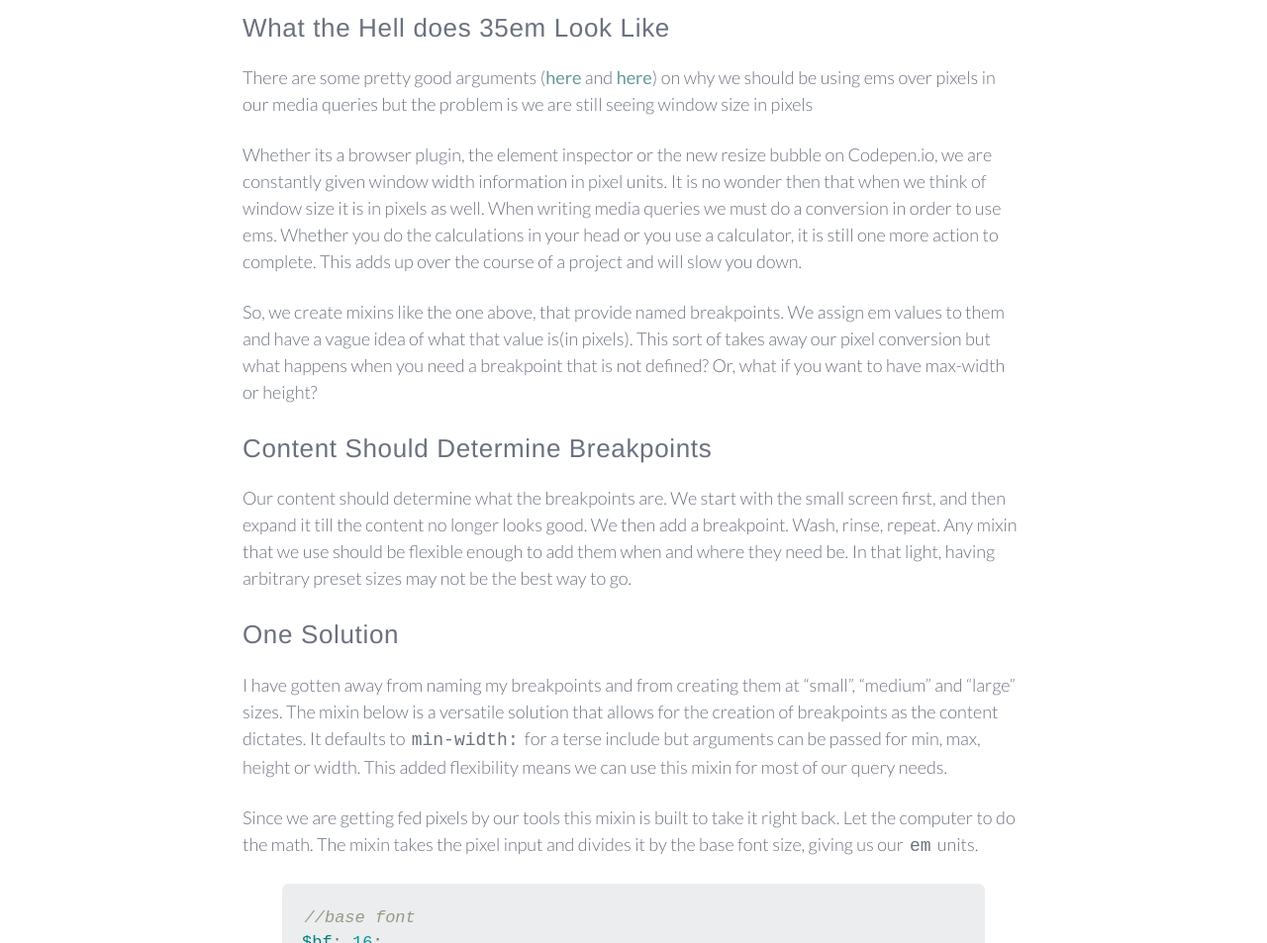
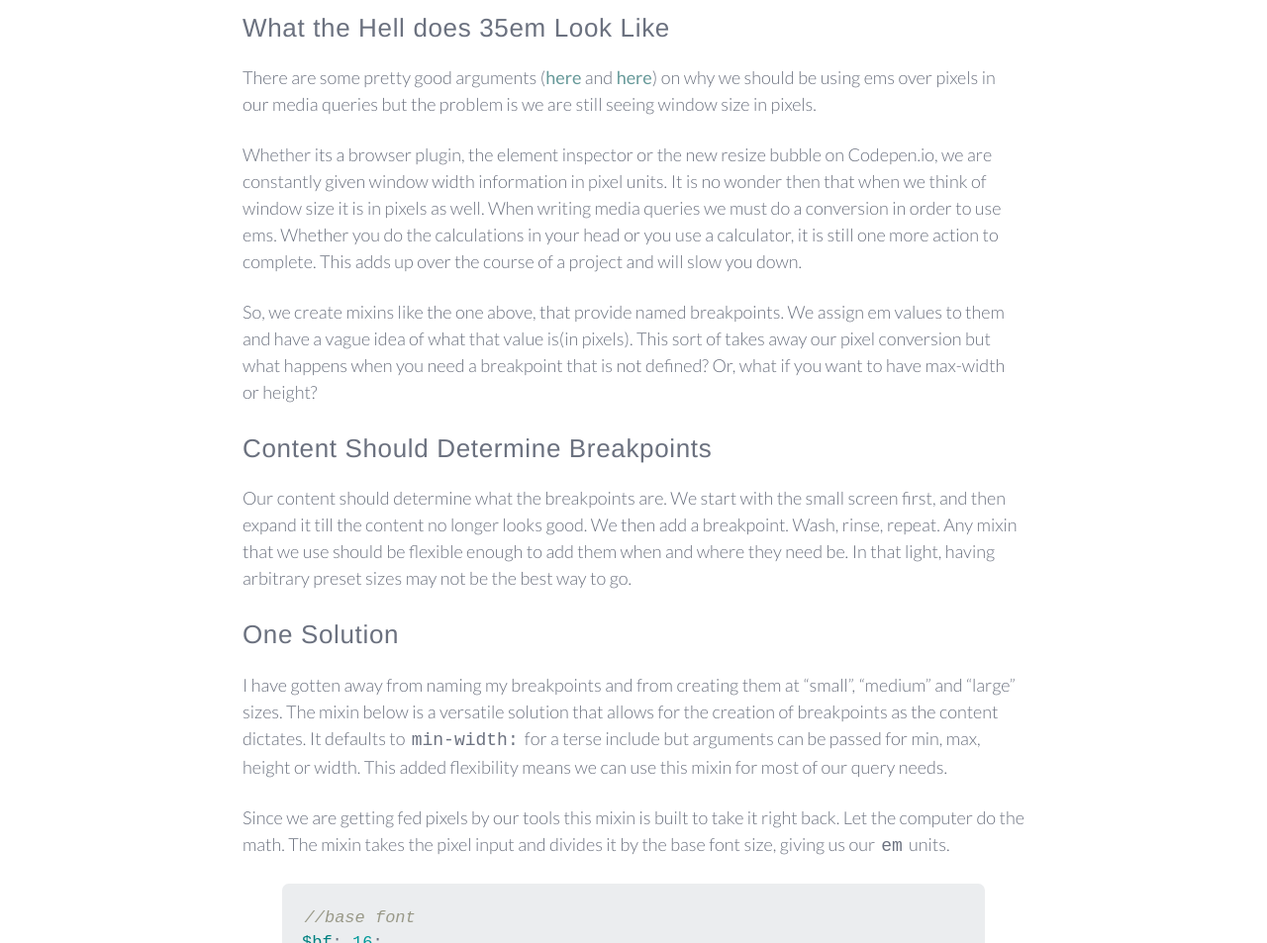
Before and after one commit to sassbreak/sassbreak.github.io, a Jekyll site: the page built from _posts/2015-03-06-flexible-media-query-mixin.md, in a window 1280 px wide and 1400 px high, scrolled down 1389 px. Shown: the part 193-1146 px from the top of the window at 99% size. Built offline with Jekyll 4.4.1, drawn with Linux system fonts in a browser that asks for light colours; comment, search, counter and statistics services are not loaded; some of the changed text lies outside the part shown.

Commit message:
fix typos on flexible media query post

```diff
--- a/_posts/2015-03-06-flexible-media-query-mixin.md
+++ b/_posts/2015-03-06-flexible-media-query-mixin.md
@@ -39,7 +39,7 @@ Though I used this approach myself, there are a few reasons it may not be the be
 
 ##What the Hell does 35em Look Like
 
-There are some pretty good arguments (<a href="http://bradfrost.com/blog/post/7-habits-of-highly-effective-media-queries/#relative">here</a> and <a href="http://blog.cloudfour.com/the-ems-have-it-proportional-media-queries-ftw/">here</a>) on why we should be using ems over pixels in our media queries but the problem is we are still seeing window size in pixels
+There are some pretty good arguments (<a href="http://bradfrost.com/blog/post/7-habits-of-highly-effective-media-queries/#relative">here</a> and <a href="http://blog.cloudfour.com/the-ems-have-it-proportional-media-queries-ftw/">here</a>) on why we should be using ems over pixels in our media queries but the problem is we are still seeing window size in pixels.
 
 Whether its a browser plugin, the element inspector or the new resize bubble on Codepen.io, we are constantly given window width information in pixel units. It is no wonder then that when we think of window size it is in pixels as well. When writing media queries we must do a conversion in order to use ems. Whether you  do the calculations in your head or you use a calculator, it is still one more action to complete. This adds up over the course of a project and will slow you down.
 
@@ -51,7 +51,7 @@ Our content should determine what the breakpoints are. We start with the small s
 ##One Solution
 I have gotten away from naming my breakpoints and from creating them at "small", "medium" and "large" sizes. The mixin below is a versatile solution that allows for the creation of breakpoints as the content dictates. It defaults to `min-width:` for a terse include but arguments can be passed for min, max, height or width. This added flexibility means we can use this mixin for most of our query needs.
 
-Since we are getting fed pixels by our tools this mixin is built to take it right back. Let the computer to do the math. The mixin takes the pixel input and divides it by the base font size, giving us our `em` units.
+Since we are getting fed pixels by our tools this mixin is built to take it right back. Let the computer do the math. The mixin takes the pixel input and divides it by the base font size, giving us our `em` units.
 
 {% highlight scss %}
 //base font
```
Also changed, not shown: other parts of _posts/2015-03-06-flexible-media-query-mixin.md (+1 -1 lines).
